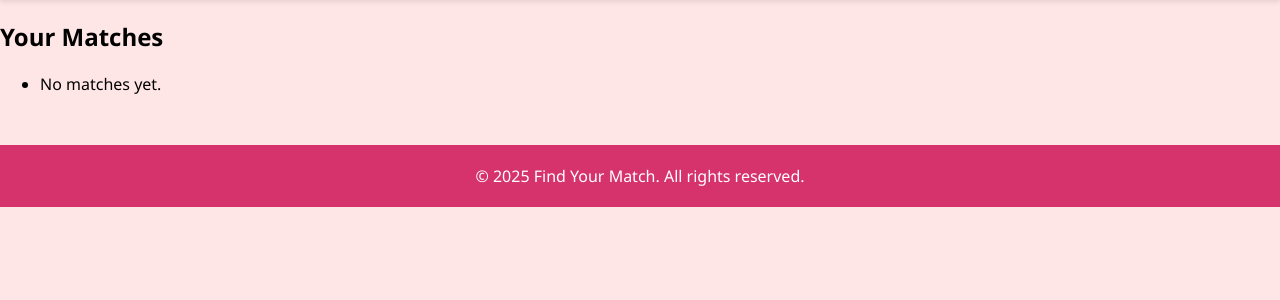
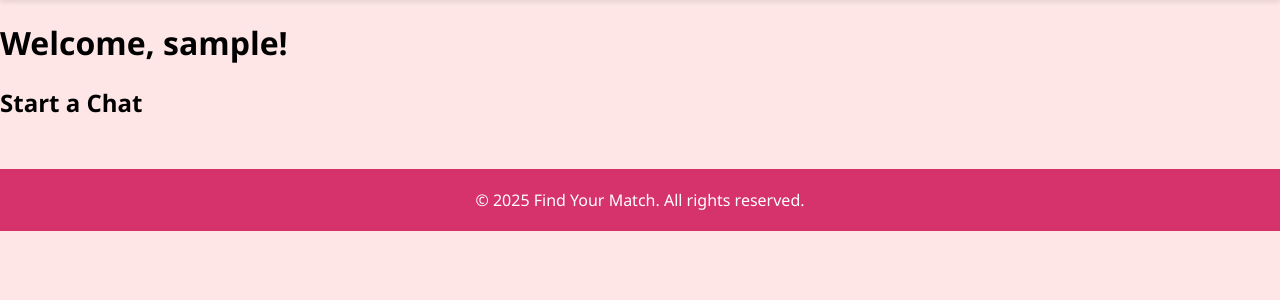
Before and after one commit to RanadipShrestha/SoulmateConnect, a Django app: page /message/ in a window 1280 px wide. Shown: the part 66-366 px from the top of the page. Run offline with Django 5.2, Linux system fonts and the light colour scheme; the visitor is signed in with stand-in values (Sample User, id 1).

Commit message:
Add: Fixing the issues of message'

```diff
--- a/dating/templates/message.html
+++ b/dating/templates/message.html
@@ -2,19 +2,11 @@
 {% load static %}
 
 {% block content %}
-<h2>Your Matches</h2>
-<ul>
-    {% for match in matches %}
-        <li>
-            {% if match.user1 == request.user %}
-                {{ match.user2.username }}
-            {% else %}
-                {{ match.user1.username }}
-            {% endif %}
-        </li>
-    {% empty %}
-        <li>No matches yet.</li>
-    {% endfor %}
-</ul>
-
+<h1>Welcome, {{ user.username }}!</h1>
+    <h2>Start a Chat</h2>
+    <ul>
+        {% for user in users %}
+            <li><a href="{% url 'chat_room' user.id %}">{{ user.username }}</a></li>
+        {% endfor %}
+    </ul>
 {% endblock content %}
```
